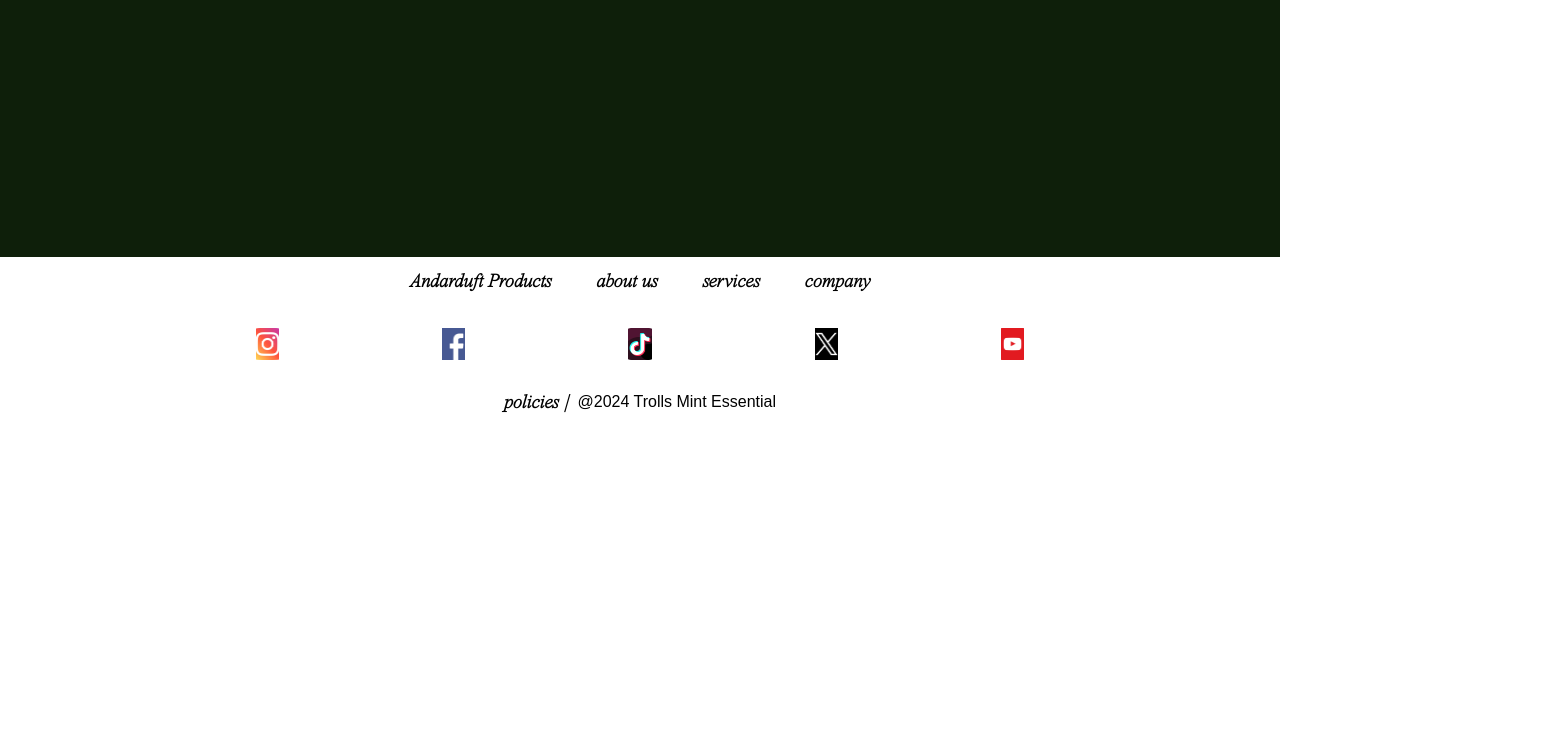
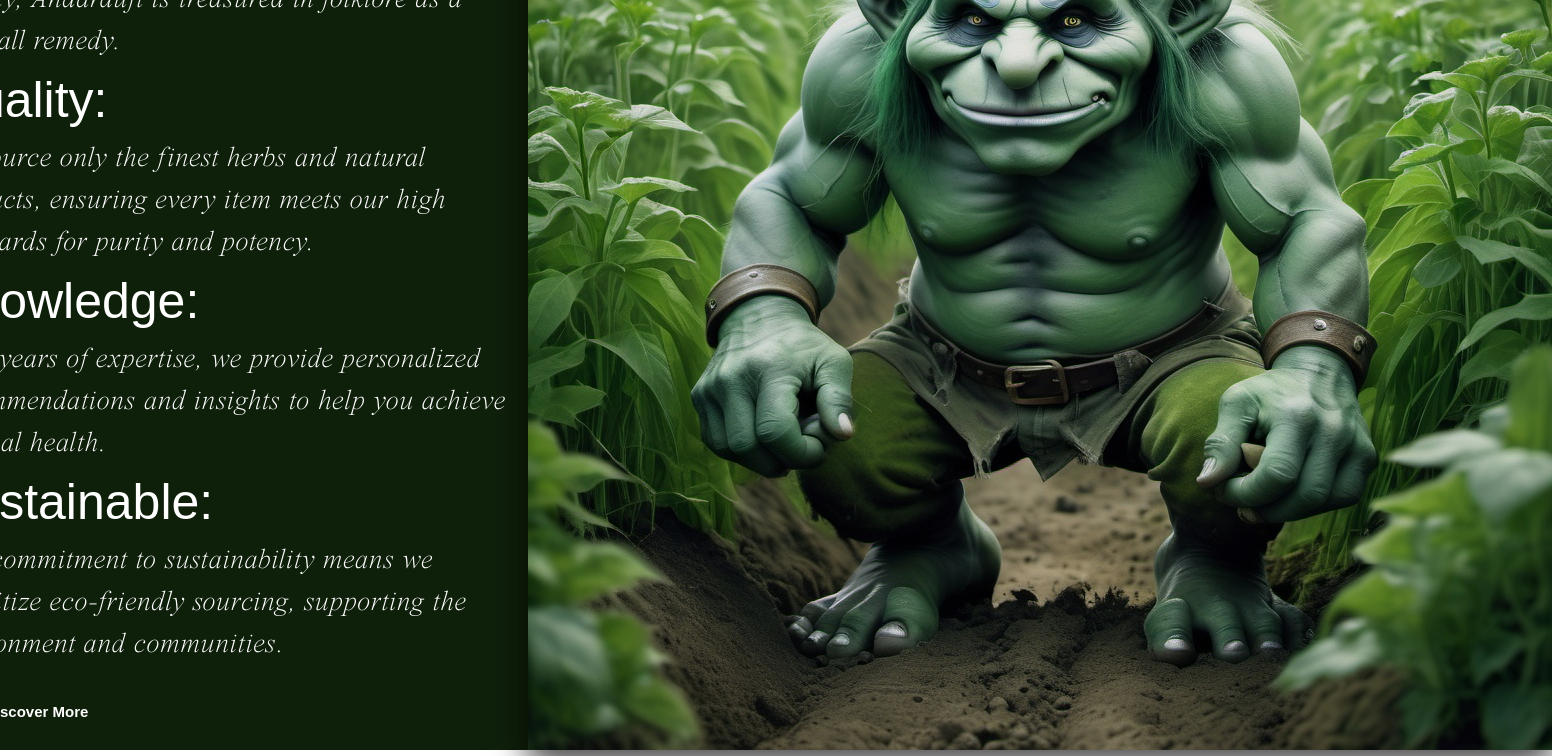
Before and after one commit to PavLouis/SEO-EPITECH-PROJECT, a Next.js app: page / in a window 1280 px wide. Shown: the part 2340-3096 px from the top of the page, 1552 px wide, since content can reach past the window. Before the commit the page ends 2758 px from the top, so only its background shows below. Built offline with nearby package versions, Linux system fonts and the light colour scheme.

Commit message:
[ADD] Homepage done, only SEO and responsive missing

```diff
--- a/app/HomePage/AboutUs.js
+++ b/app/HomePage/AboutUs.js
@@ -2,30 +2,69 @@
 
 import React, { useEffect } from 'react';
 import styles from "../css/AboutUs.module.css";
+import TitleStyles from "../css/HomeTitle.module.css";
 
 export default function AboutUs() {
   useEffect(() => {
+    // Set up Intersection Observer
     const observer = new IntersectionObserver(
       (entries) => {
         entries.forEach((entry) => {
           if (entry.isIntersecting) {
-
-            entry.target.classList.add(styles.fadeIn);
-            observer.unobserve(entry.target);
+            entry.target.classList.add(styles.fadeIn); // Add fade-in animation class
+            observer.unobserve(entry.target); // Stop observing once animation is triggered
           }
         });
       },
-      { threshold: 0.4 }
+      { threshold: 0.7 } // Trigger animation when 40% of element is visible
     );
 
-    const texts = document.querySelectorAll(`.${styles.Card}`);
-    texts.forEach((text) => observer.observe(text));
-    return () => observer.disconnect();
+    // Select elements to animate
+    const elementsToAnimate = document.querySelectorAll(`.${styles.TitleHeader}, .${styles.Title}, .${styles.Button}`);
+
+    // Attach observer to each element
+    elementsToAnimate.forEach((element) => observer.observe(element));
+
+    return () => observer.disconnect(); // Cleanup observer on component unmount
   }, []);
 
   return (
     <div className={styles.Container}>
+      <div className={TitleStyles.Title}>Why Choose Us</div>
+      <div className={styles.SubContainer}>
+        <div className={styles.Header}>
+          <div className={`${styles.TitleHeader} ${styles.TitleHeader_one}`} style={{ opacity: 0, transform: 'translateY(20px)' }}>
+            Andarduft: The Story
+          </div>
+          <div className={`${styles.Title} ${styles.Title_one}`} style={{ opacity: 0, transform: 'translateY(20px)' }}>
+            Discover the mystical Andarduft Plant, a rare green herb once used by ancient trolls for its powerful healing properties and natural benefits. Known for its ability to promote wellness and vitality, Andarduft is treasured in folklore as a cure-all remedy.
+          </div>
+          <div className={`${styles.TitleHeader} ${styles.TitleHeader_two}`} style={{ opacity: 0, transform: 'translateY(20px)' }}>
+            Quality:
+          </div>
+          <div className={`${styles.Title} ${styles.Title_two}`} style={{ opacity: 0, transform: 'translateY(20px)' }}>
+            We source only the finest herbs and natural products, ensuring every item meets our high standards for purity and potency.
+          </div>
+          <div className={`${styles.TitleHeader} ${styles.TitleHeader_three}`} style={{ opacity: 0, transform: 'translateY(20px)' }}>
+            Knowledge:
+          </div>
+          <div className={`${styles.Title} ${styles.Title_three}`} style={{ opacity: 0, transform: 'translateY(20px)' }}>
+            With years of expertise, we provide personalized recommendations and insights to help you achieve optimal health.
+          </div>
+          <div className={`${styles.TitleHeader} ${styles.TitleHeader_four}`} style={{ opacity: 0, transform: 'translateY(20px)' }}>
+            Sustainable:
+          </div>
+          <div className={`${styles.Title} ${styles.Title_four}`} style={{ opacity: 0, transform: 'translateY(20px)' }}>
+            Our commitment to sustainability means we prioritize eco-friendly sourcing, supporting the environment and communities.
+          </div>
 
+          <div className={styles.Button} style={{ opacity: 0, transform: 'translateY(20px)' }}>
+            <div className={styles.Line}></div>
+            <div className={styles.Text}>Discover More</div>
+          </div>
+        </div>
+        <div className={styles.TeamPic}></div>
+      </div>
     </div>
   );
 }
--- a/app/css/AboutUs.module.css
+++ b/app/css/AboutUs.module.css
@@ -1,14 +1,37 @@
 .Container {
     display: flex;
-    flex-direction: row;
+    flex-direction: column;
     align-items: center;
-    justify-content: space-around;
-    height: 100vh;
+    text-align: center;
+    height: 100%;
     width: 100vw;
     z-index: -1;
     transition: all 0.5s ease-in-out;
     background: linear-gradient(to bottom, #0E1F0A, #0E1F0A/*#3C4F76*/);
   }
+
+.SubContainer {
+  display: flex;
+  flex-direction: row;
+  justify-content: space-around;
+}
+
+.TeamPic {
+  width: 1024px;
+  height: 1024px;
+  background-size: cover;
+  background-image: url(/images/AboutUs_SEO.jpg);
+  background-position: center;
+  background-repeat: no-repeat;
+  box-shadow: 0 16px 32px rgba(0, 0, 0, 0.7);
+  transition: filter 0.3s ease-in-out;
+  filter: brightness(0.9);
+
+}
+
+.TeamPic:hover {
+  filter: brightness(1.1);
+}
 
   .Card {
     height: 600px;
@@ -23,3 +46,138 @@
     transform: translateY(20px); /* Initial position for effect */
     box-shadow: 0 8px 16px rgba(0, 0, 0, 0.4);
   }
+
+  .Header {
+    display: flex;
+    flex-direction: column;
+    width: 600px;
+    align-items: left;
+    text-align: left;
+    padding: 10px;
+    margin-left: 200px;
+    color: white;
+    z-index: 1;
+  }
+
+.TitleHeader {
+    font-size: 50px;
+    font-weight: 200;
+    animation-delay: 0.5s;
+    transition: filte 0.3s ease;
+    animation-duration: 1s;
+    animation-fill-mode: forwards;
+    animation-timing-function: ease-out;
+    transform: translateY(20px);
+    animation-name: fadeIn;
+    opacity: 0;
+}
+
+.Title {
+    font-size: 28px;
+    font-family: "TimesNewLightItalic", sans-serif;/*'Times New Roman', Times, serif;*/
+    letter-spacing: .035rem;
+    animation-delay: 1.5s;
+    transition: filter 0.3s ease;
+    animation-duration: 1s;
+    animation-fill-mode: forwards;
+    animation-timing-function: ease-out;
+    transform: translateY(20px);
+    animation-name: fadeIn;
+    opacity: 0;
+}
+
+.Content {
+    margin-top: 50px;
+    font-size: 16px;
+    font-weight: 100;
+    letter-spacing: .026rem;
+    line-height: 1.65;
+    font-family:'Times New Roman', Times, serif;
+    animation-delay: 2.5s;
+    transition: filte 0.3s ease;
+    animation-duration: 1s;
+    animation-fill-mode: forwards;
+    animation-timing-function: ease-out;
+    transform: translateY(20px);
+    animation-name: fadeIn;
+    opacity: 0;
+}
+
+.Button {
+    display: flex;
+    margin-top: 35px;
+    animation-delay: 3.5s;
+    transition: filte 0.3s ease;
+    animation-duration: 1s;
+    animation-fill-mode: forwards;
+    animation-timing-function: ease-out;
+    transform: translateY(20px);
+    animation-name: fadeIn;
+    opacity: 0;
+}
+
+.Line {
+    width: 40px;
+    margin-right: 7px;
+    margin-bottom: 7px;
+    border-bottom: 1px solid rgb(255, 255, 255); /* Adjust color and thickness as needed */
+}
+
+.Text {
+    font-size: 15px;
+    font-weight: 600;
+}
+
+/* Initial hidden state */
+.hidden {
+  opacity: 0;
+  transform: translateY(20px);
+  transition: opacity 0.5s ease-out, transform 0.5s ease-out; /* Smooth transition for appearance */
+}
+
+/* Animation Class */
+.fadeIn {
+  opacity: 1 !important; /* Force opacity to 1 */
+  transform: translateY(0) !important; /* Move into position */
+  transition: opacity 0.5s ease-out, transform 0.5s ease-out; /* Smooth appearance */
+}
+
+
+
+
+@font-face {
+    font-family: 'TimesNewLightItalic';
+    src: url('http://localhost:3000/fonts/times-now-extralight-italic.woff2') format('woff2')
+}
+
+.TitleHeader_one {
+  animation-delay: 0s;
+}
+
+.TitleHeader_two {
+  animation-delay: 1s;
+}
+
+.TitleHeader_three {
+  animation-delay: 2s;
+}
+
+.TitleHeader_four {
+  animation-delay: 3s;
+}
+
+.Title_one {
+  animation-delay: 0.5s;
+}
+
+.Title_two {
+  animation-delay: 1.5s;
+}
+
+.Title_three {
+  animation-delay: 2.5s;
+}
+
+.Title_four {
+  animation-delay: 3.5s;
+}
```
Also changed, not shown: public/images/AboutUs_SEO.jpg (added).
